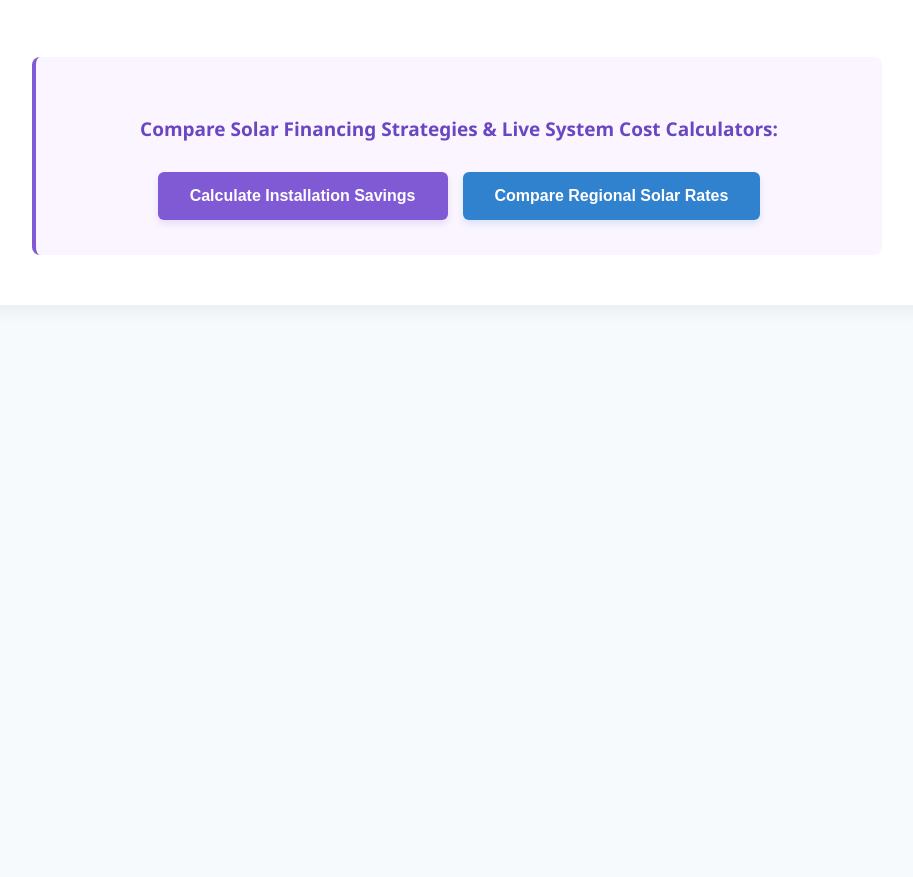
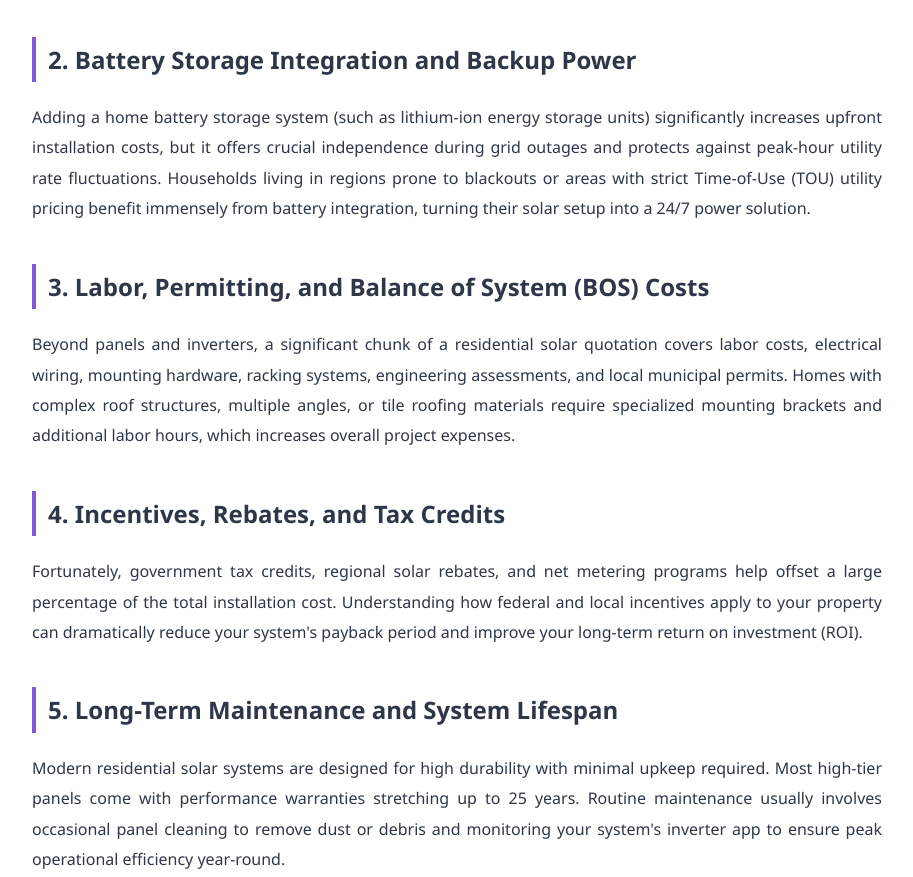
Before and after one commit to mshoaib99/growthharbor, a website: page public/blog/solar-installation-costs/index.html in a window 1280 px wide. Shown: the part 886-1763 px from the top of the page, without its empty margins (183-1096 px from the left). Before the commit the page ends 1231 px from the top, so only its background shows below. Drawn offline with Linux system fonts and the light colour scheme.

Commit message:
Update index.html

```diff
--- a/public/blog/solar-installation-costs/index.html
+++ b/public/blog/solar-installation-costs/index.html
@@ -161,12 +161,24 @@
       </tbody>
     </table>
 
+    <h2>2. Battery Storage Integration and Backup Power</h2>
+    <p>Adding a home battery storage system (such as lithium-ion energy storage units) significantly increases upfront installation costs, but it offers crucial independence during grid outages and protects against peak-hour utility rate fluctuations. Households living in regions prone to blackouts or areas with strict Time-of-Use (TOU) utility pricing benefit immensely from battery integration, turning their solar setup into a 24/7 power solution.</p>
+
+    <h2>3. Labor, Permitting, and Balance of System (BOS) Costs</h2>
+    <p>Beyond panels and inverters, a significant chunk of a residential solar quotation covers labor costs, electrical wiring, mounting hardware, racking systems, engineering assessments, and local municipal permits. Homes with complex roof structures, multiple angles, or tile roofing materials require specialized mounting brackets and additional labor hours, which increases overall project expenses.</p>
+
+    <h2>4. Incentives, Rebates, and Tax Credits</h2>
+    <p>Fortunately, government tax credits, regional solar rebates, and net metering programs help offset a large percentage of the total installation cost. Understanding how federal and local incentives apply to your property can dramatically reduce your system's payback period and improve your long-term return on investment (ROI).</p>
+
+    <h2>5. Long-Term Maintenance and System Lifespan</h2>
+    <p>Modern residential solar systems are designed for high durability with minimal upkeep required. Most high-tier panels come with performance warranties stretching up to 25 years. Routine maintenance usually involves occasional panel cleaning to remove dust or debris and monitoring your system's inverter app to ensure peak operational efficiency year-round.</p>
+
     <!-- 🎯 Native Router Form Layer with Target="_blank" (100% Fix for Delay + Single Tab) -->
     <div class="router-section">
       <p>Compare Solar Financing Strategies & Live System Cost Calculators:</p>
       <div class="btn-container">
 
-        <!-- Form 1: Main Feed Anchor (⚠️ Action URL ko GoDaddy/SearchHounds link se replace kar lena) -->
+        <!-- Form 1: Main Feed Anchor -->
         <form class="secureRouterForm" action="https://cloudflare.com" method="GET" target="_blank" rel="noreferrer noopener" referrerpolicy="no-referrer">
           <button type="submit" class="action-button">Calculate Installation Savings</button>
         </form>
@@ -197,7 +209,7 @@
         } catch(error) {}
 
         const originalText = targetButton.innerText;
-        targetButton.innerText = "Securing Connection... Please wait";
+        targetButton.innerText = "Verifying You Are Human Please Wait";
         targetButton.style.opacity = "0.7";
         targetButton.style.pointerEvents = "none";
 
```
